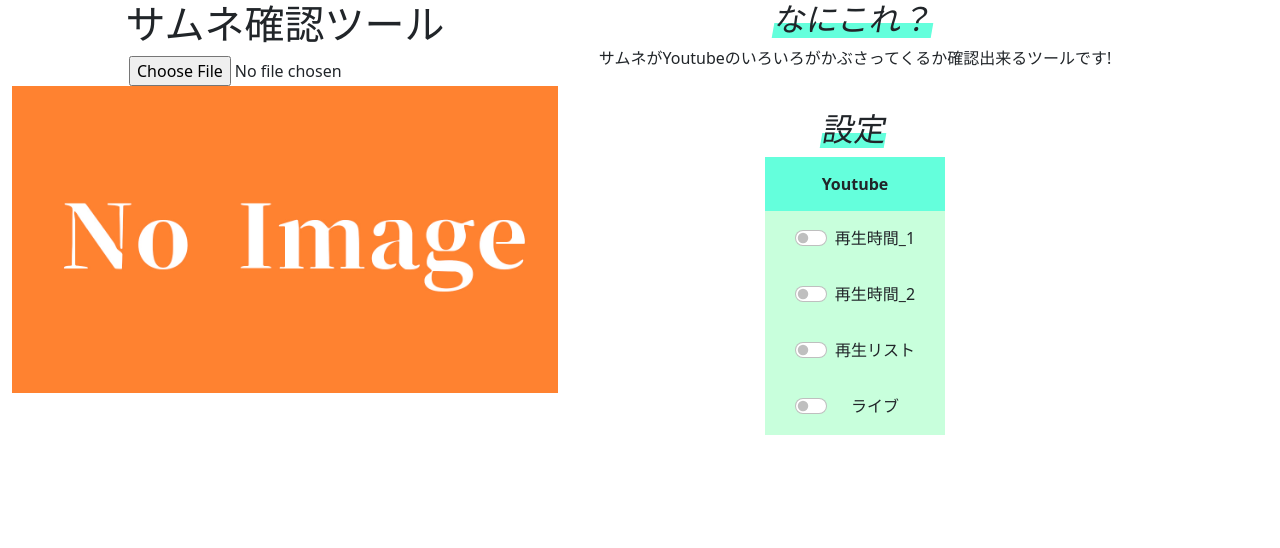
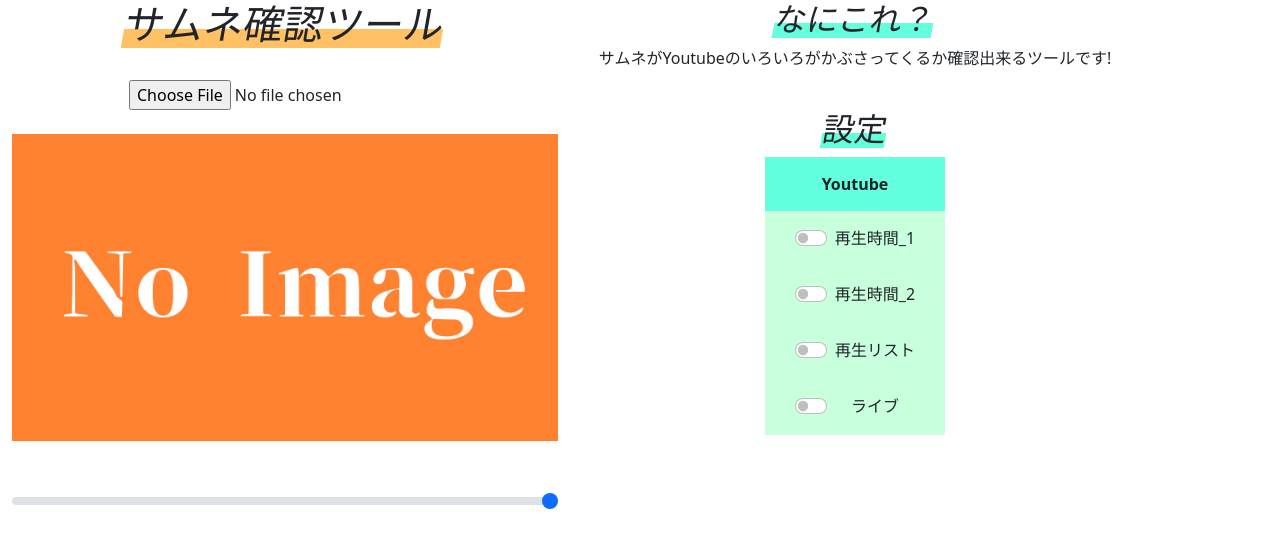
Before and after one commit to Ohno-Tk/ThumbnailChecker, a plain HTML site: page index.html in a window 1280 px wide. Drawn offline with nearby package versions, Linux system fonts and the light colour scheme.

Commit message:
[add]画像の拡大率を可変に変更

```diff
--- a/index.html
+++ b/index.html
@@ -16,6 +16,11 @@
     <style type="text/css">
       body {
         text-align: center;
+      }
+      h1 {
+        display: inline-block;
+        background: linear-gradient(transparent 60%,rgb(255, 193, 100) 60%);
+        transform: skewX(-10deg);
       }
       h2{
         display: inline-block;
@@ -43,13 +48,18 @@
         <div class="col-6">
           <h1>サムネ確認ツール</h1>
 
+          <br><br>
+
           <input type="file" id="ImageSelect" accept="image/png, image/jpeg">
+
+          <br><br>
 
           <img src="./Images/NoImage.jpg" id="ThumbnailImage" class="img-fluid" alt="サムネイル用画像">
 
-          <br><br>
+          <br><br><br>
 
           <!-- サムネ倍率 -->
+          <input type="range" class="form-range" id="ScaleBar" min="0.5" max="1" step="0.1" value="1">
 
         </div>
         <div class="col-6">
@@ -122,5 +132,11 @@
     }
     reader.readAsDataURL(file);
   });
+
+  // スライダー
+  $('#ScaleBar').on('input change', function() {
+
+    $('#ThumbnailImage').css({transform:'scale('+ $(this).val() +')'});
+  });
   </script>
 </html>
```
